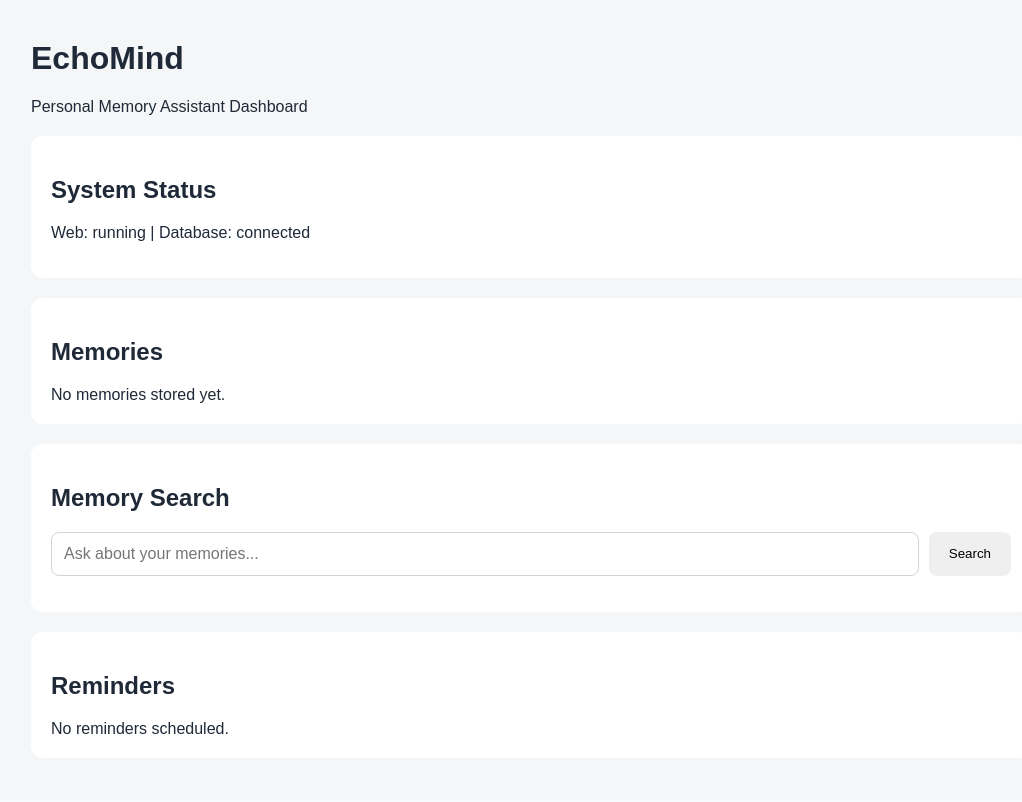
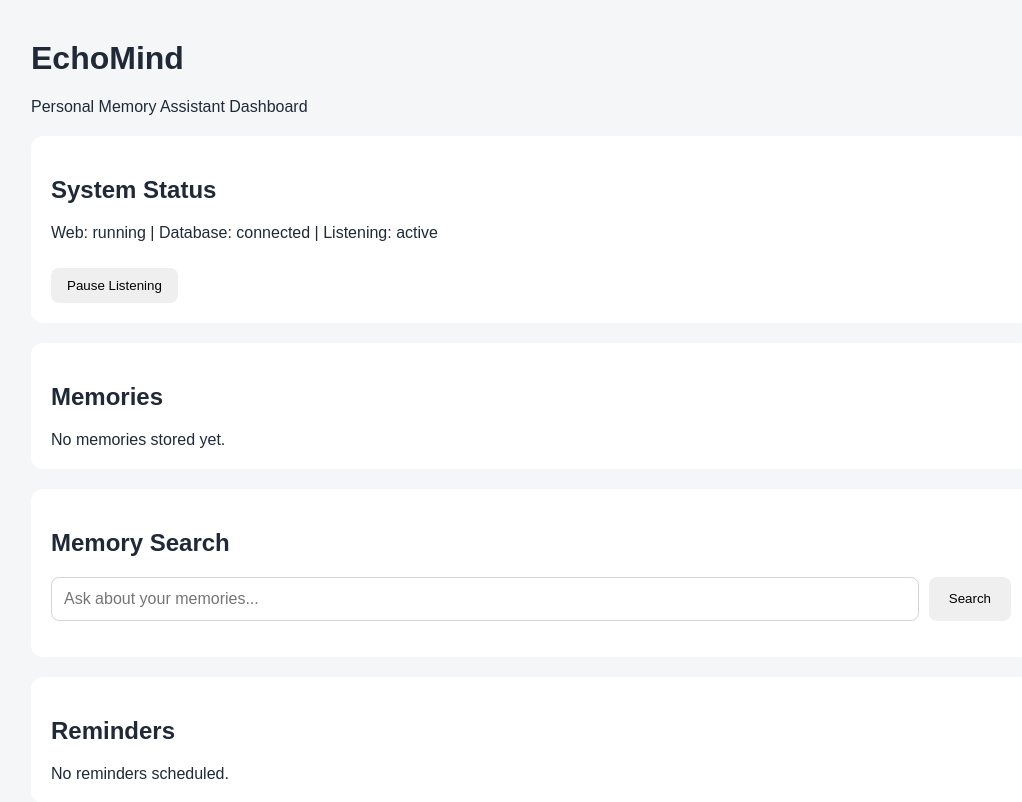
Before and after one commit to Thilinapri/AI-Personal-Assistant, a Flask app: page / in a window 1280 px wide. Shown: the top 802 px of the page, without its empty margins (109-1131 px from the left). Before the commit the page ends 734 px from the top, so only its background shows below. Run offline with Flask 3, Linux system fonts and the light colour scheme; data comes from the database, SQL or seed files in the repository; data that the repository does not hold is empty.

Commit message:
add dashboard listening control

```diff
--- a/web/static/css/style.css
+++ b/web/static/css/style.css
@@ -62,3 +62,16 @@ section {
     border-radius: 8px;
     cursor: pointer;
 }
+
+#listening-toggle-button {
+    margin-top: 10px;
+    padding: 10px 16px;
+    border: none;
+    border-radius: 8px;
+    cursor: pointer;
+}
+
+#listening-toggle-button:disabled {
+    opacity: 0.6;
+    cursor: not-allowed;
+}
--- a/web/static/js/app.js
+++ b/web/static/js/app.js
@@ -6,11 +6,86 @@ async function loadStatus() {
         const statusElement =
             document.getElementById("system-status");
 
+        const toggleButton =
+            document.getElementById(
+                "listening-toggle-button"
+            );
+
         statusElement.textContent =
-            `Web: ${data.web} | Database: ${data.database}`;
+            `Web: ${data.web} | Database: ${data.database} | Listening: ${data.listening}`;
+
+        if (data.listening === "active") {
+            toggleButton.textContent =
+                "Pause Listening";
+
+            toggleButton.dataset.enabled =
+                "true";
+        } else {
+            toggleButton.textContent =
+                "Resume Listening";
+
+            toggleButton.dataset.enabled =
+                "false";
+        }
 
     } catch (error) {
         console.error("Status loading failed:", error);
+    }
+}
+
+
+async function toggleListening() {
+
+    const button =
+        document.getElementById(
+            "listening-toggle-button"
+        );
+
+    const currentlyEnabled =
+        button.dataset.enabled === "true";
+
+    const newState =
+        !currentlyEnabled;
+
+    button.disabled = true;
+
+    try {
+        const response = await fetch(
+            "/api/listening",
+            {
+                method: "POST",
+
+                headers: {
+                    "Content-Type":
+                        "application/json",
+                },
+
+                body: JSON.stringify({
+                    enabled: newState,
+                }),
+            }
+        );
+
+        if (!response.ok) {
+            throw new Error(
+                "Listening update failed"
+            );
+        }
+
+        await loadStatus();
+
+    } catch (error) {
+        console.error(
+            "Listening control failed:",
+            error
+        );
+
+        alert(
+            "Failed to change listening state."
+        );
+
+    } finally {
+        button.disabled = false;
     }
 }
 
@@ -270,6 +345,15 @@ document
         }
     );
 
+document
+    .getElementById(
+        "listening-toggle-button"
+    )
+    .addEventListener(
+        "click",
+        toggleListening
+    );
+
 
 loadStatus();
 loadMemories();
--- a/web/templates/index.html
+++ b/web/templates/index.html
@@ -29,6 +29,10 @@
             <p id="system-status">
                 Loading...
             </p>
+
+            <button id="listening-toggle-button">
+                Loading...
+            </button>
         </section>
 
         <section>
```
